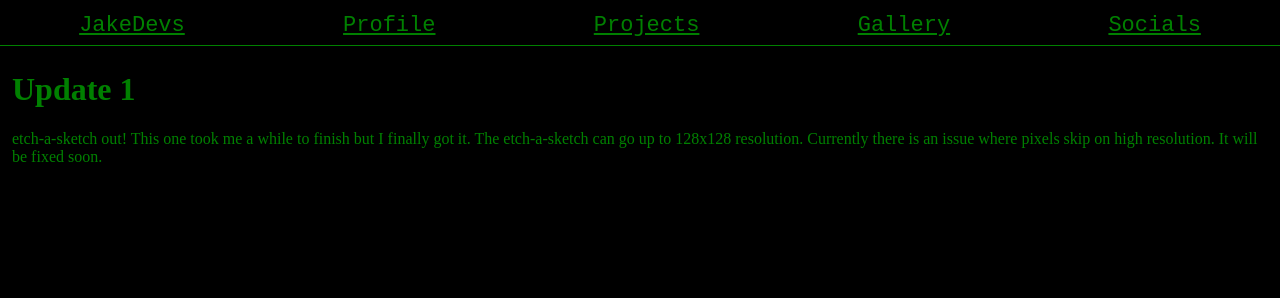
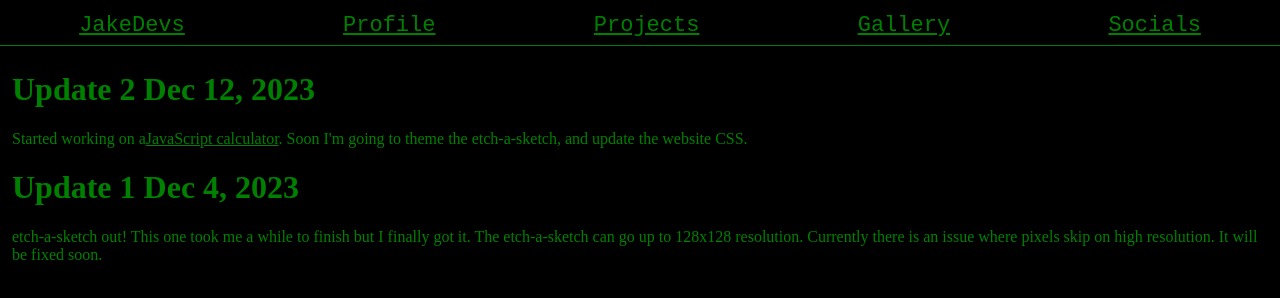
Before and after one commit to jakedevs/developer-profile, a plain HTML site: page index.html in a window 1280 px wide. Drawn offline with Linux system fonts and the light colour scheme.

Commit message:
add date to previous entry, create new entry

```diff
--- a/index.html
+++ b/index.html
@@ -23,7 +23,11 @@
         <main>
           <div class="content">
             <div class="bio">
-              <h1>Update 1</h1>
+              <h1>Update 2 Dec 12, 2023</h1>
+              <p>
+                Started working on a<a href="https://codeberg.org/jakedevs/js-calculator">JavaScript calculator</a>. Soon I'm going to theme the etch-a-sketch, and update the website CSS.
+              </p>
+              <h1>Update 1 Dec 4, 2023</h1>
               <p>
                 etch-a-sketch out! This one took me a while to finish but I
                 finally got it. The etch-a-sketch can go up to 128x128
```
